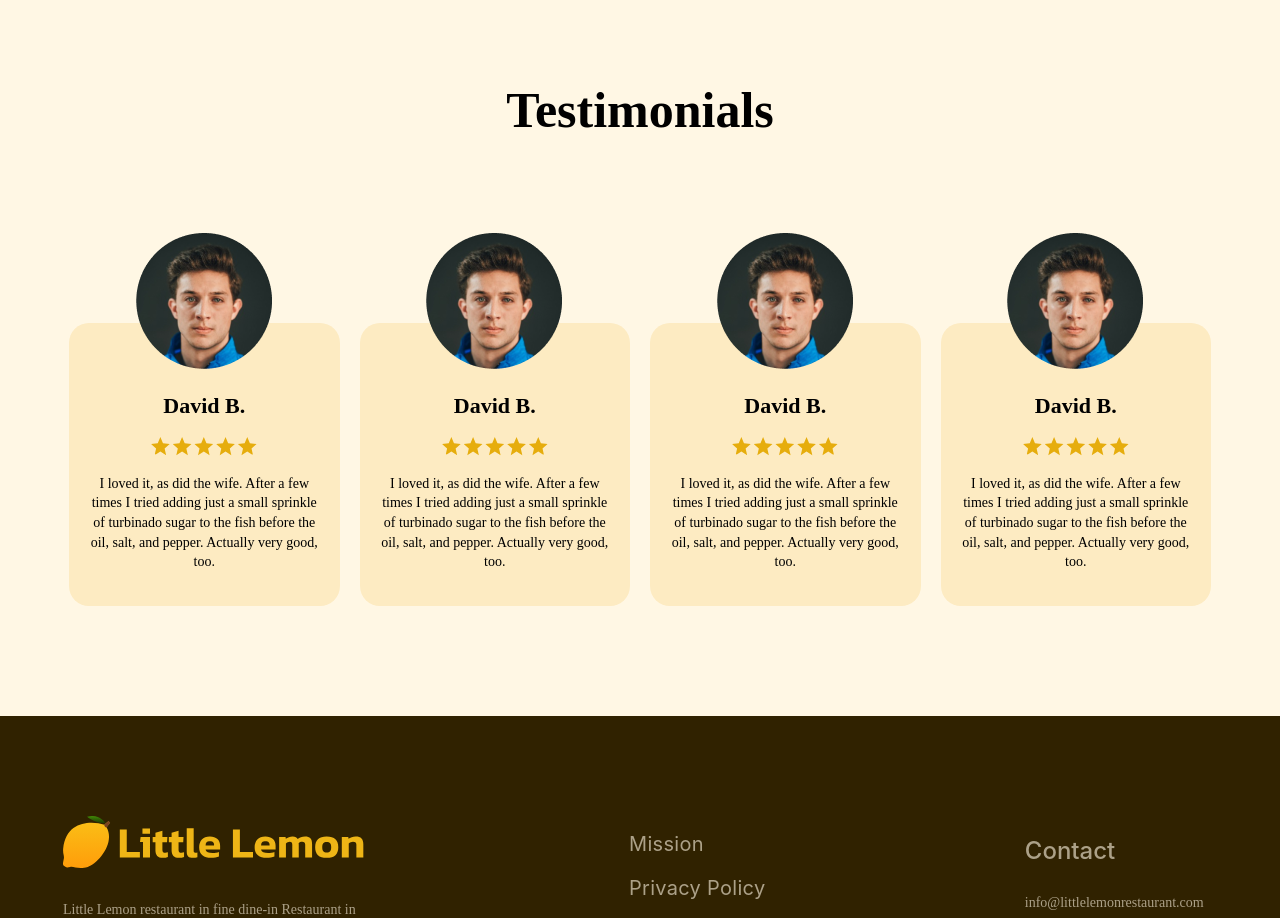
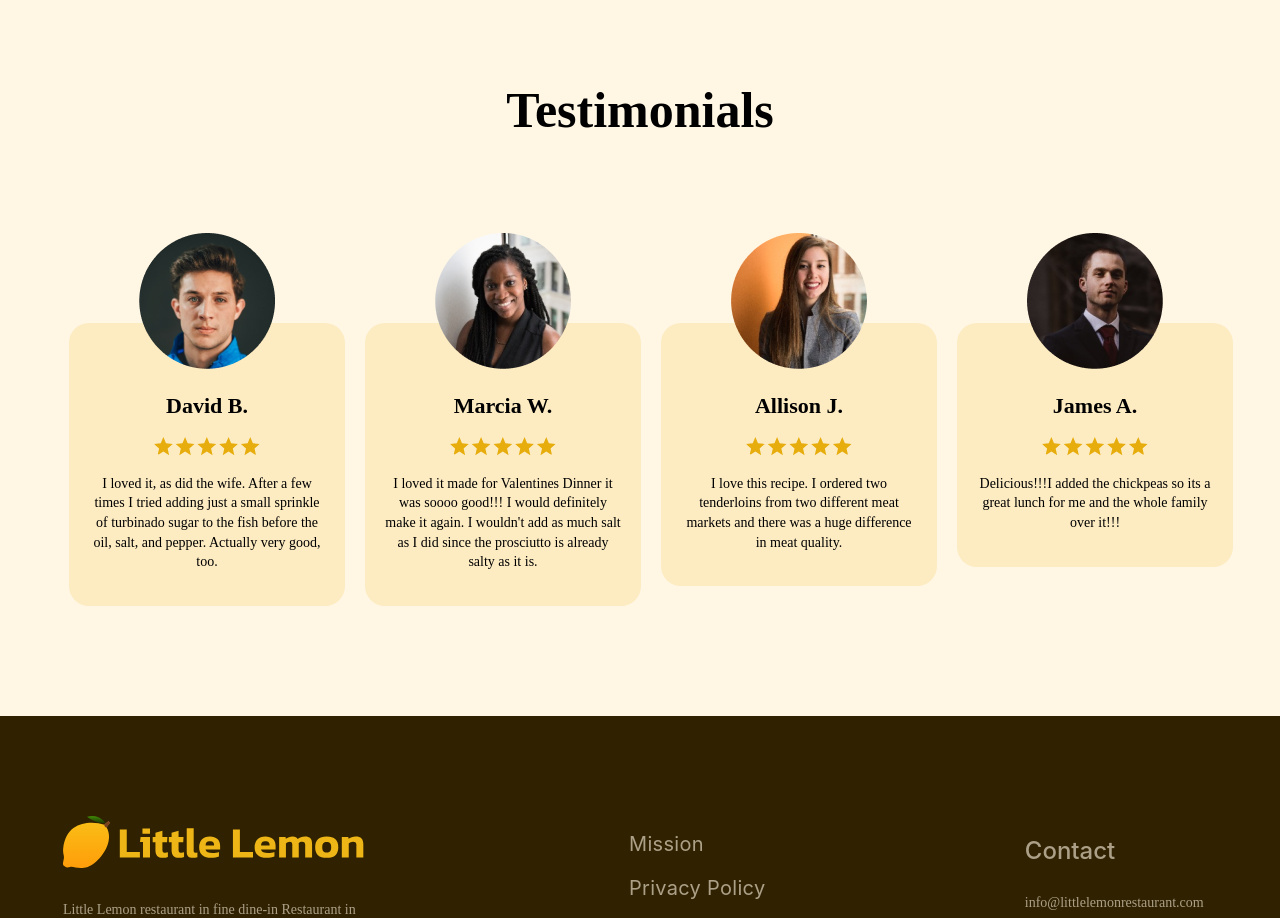
Before and after one commit to alamtwaha/little-lemon-restaurant, a React (Create React App) app: page / in a window 1280 px wide. Shown: the part 1820-2738 px from the top of the page. Built offline with nearby package versions, Linux system fonts and the light colour scheme.

Commit message:
Updated Testemonial section with JSON Data. Updated Testemonial Card component and Teatimonilas component to retriev the JSON Testimonial Data.

```diff
--- a/src/Testimonial/TestimonialCard.css
+++ b/src/Testimonial/TestimonialCard.css
@@ -1,28 +1,21 @@
 .Testimonial {
-    max-width: 276px;
+    min-width: 276px;
     margin: 10px;
     text-align: center;
-    /* padding: 20px; */
 }
+
 
 .Testimonial-content {
     padding: 20px;
-    /* background-color: rgba(255, 255, 255, 1); */
     background-color: #fdebc2;
     border-radius: 20px;
     transition: 1s;
-    /* align-content: center; */
-    /* max-width: 374px; */
+    max-height: max-content;
 }
 .Testimonial-content:hover {
-    /* background-color: #fdebc2; */
     background-color: rgba(255, 255, 255, 1);
     transition: 1s;
-    /* align-content: center; */
-    /* max-width: 374px; */
 }
-
-
 
 
 .img {
@@ -40,7 +33,6 @@
     font-weight: 600;
     margin-top: 50px;
 }
-
 
 
 .Testimonial-paragraph {
--- a/src/Testimonial/TestimonialCard.jsx
+++ b/src/Testimonial/TestimonialCard.jsx
@@ -1,17 +1,18 @@
 
 import "./TestimonialCard.css"
 
-const TestimonialCard = () => {
+const TestimonialCard = ({Testimonial}) => {
+    const { name, imageUrl, feedback, ratingImg } = Testimonial;
     return (
         <>
             <div className="Testimonial">
-                <img className="img" src="../TestimonialCard-img/img-1.png" alt="" />
-                <div className="Testimonial-content">
-                    <h2 className="Testimonial-title">David B.</h2>
-                    <img  src="../TestimonialCard-img/5star.svg" alt="" />
-                    <p className="Testimonial-paragraph">I loved it, as did the wife. After a few
-                    times I tried adding just a small sprinkle of turbinado sugar to the fish
-                    before the oil, salt, and pepper. Actually very good, too.</p>
+                <div className="Testimonial-Container">
+                    <img className="img" src={imageUrl} alt={`{name}`} />
+                    <div className="Testimonial-content">
+                        <h2 className="Testimonial-title">{name}</h2>
+                        <img  src={ratingImg} alt="Rating" />
+                        <p className="Testimonial-paragraph">{feedback}</p>
+                    </div>
                 </div>
 
             </div>
--- /dev/null
+++ b/src/Testimonial/TestimonialData.jsx
@@ -0,0 +1,31 @@
+export const TESTIMONIAL_DATA = [
+    {
+        id: 1,
+        name:' David B.',
+        imageUrl: '/TestimonialCard-img/img-1.png',
+        feedback: 'I loved it, as did the wife. After a few times I tried adding just a small sprinkle of turbinado sugar to the fish before the oil, salt, and pepper. Actually very good, too.',
+        ratingImg: '/TestimonialCard-img/5star.svg',
+    },
+    {
+        id: 2,
+        name:'Marcia W.',
+        imageUrl: '/TestimonialCard-img/img-2.png',
+        feedback: 'I loved it made for Valentines Dinner it was soooo good!!! I would definitely make it again. I wouldn\'t add as much salt as I did since the prosciutto is already salty as it is.',
+        ratingImg: '/TestimonialCard-img/5star.svg',
+    },
+    {
+        id: 3,
+        name:'Allison J.',
+        imageUrl: '/TestimonialCard-img/img-3.png',
+        feedback: 'I love this recipe. I ordered two tenderloins from two different meat markets and there was a huge difference in meat quality.',
+        ratingImg: '/TestimonialCard-img/5star.svg',
+    },
+    {
+        id: 4,
+        name:'James A.',
+        imageUrl: '/TestimonialCard-img/img-4.png',
+        feedback: 'Delicious!!!I added the chickpeas so its a great lunch for me and the whole family over it!!!',
+        ratingImg: '/TestimonialCard-img/5star.svg',
+    },
+
+]
--- a/src/Testimonial/Testimonials.css
+++ b/src/Testimonial/Testimonials.css
@@ -10,6 +10,8 @@
 
 .Testimonials-wraper {
     display: flex;
+    display: grid;
+    grid-template-columns: repeat(4, 1fr);
     padding: 100px 50px;
     max-width: 1162px;
     margin-left: auto;
--- a/src/Testimonial/Testimonials.jsx
+++ b/src/Testimonial/Testimonials.jsx
@@ -2,6 +2,7 @@
 // import Card from "../card/Card"
 import "./Testimonials.css"
 import TestimonialCard from "./TestimonialCard"
+import { TESTIMONIAL_DATA } from "./TestimonialData"
 
 const Testimonials = () => {
     return (
@@ -10,10 +11,15 @@ const Testimonials = () => {
           <div className="Testimonials-Heading">
               <h1> Testimonials</h1>
             <div className="Testimonials-wraper">
-              <TestimonialCard />
-              <TestimonialCard />
-              <TestimonialCard />
-              <TestimonialCard />
+              {
+                TESTIMONIAL_DATA.map((Testimonial) => (
+                  <TestimonialCard key={Testimonial.id} Testimonial={Testimonial} />
+                ))
+              }
+              {/* <TestimonialCard /> */}
+              {/* <TestimonialCard /> */}
+              {/* <TestimonialCard /> */}
+              {/* <TestimonialCard /> */}
               {/* <Card /> */}
             </div>
           </div>
--- a/src/card/Card.jsx
+++ b/src/card/Card.jsx
@@ -6,8 +6,6 @@ const Card = ({Menu}) => {
     return (
         <>
             <div className="card">
-                {/* <img src="Grilled-Salmon1.jpg" alt="" /> */}
-                {/* <h1>Card</h1> */}
                 <img src={imageUrl} alt={`${name}`} />
                 <div className="card-content">
                     <h2 className="card-title">{name}</h2>
```
